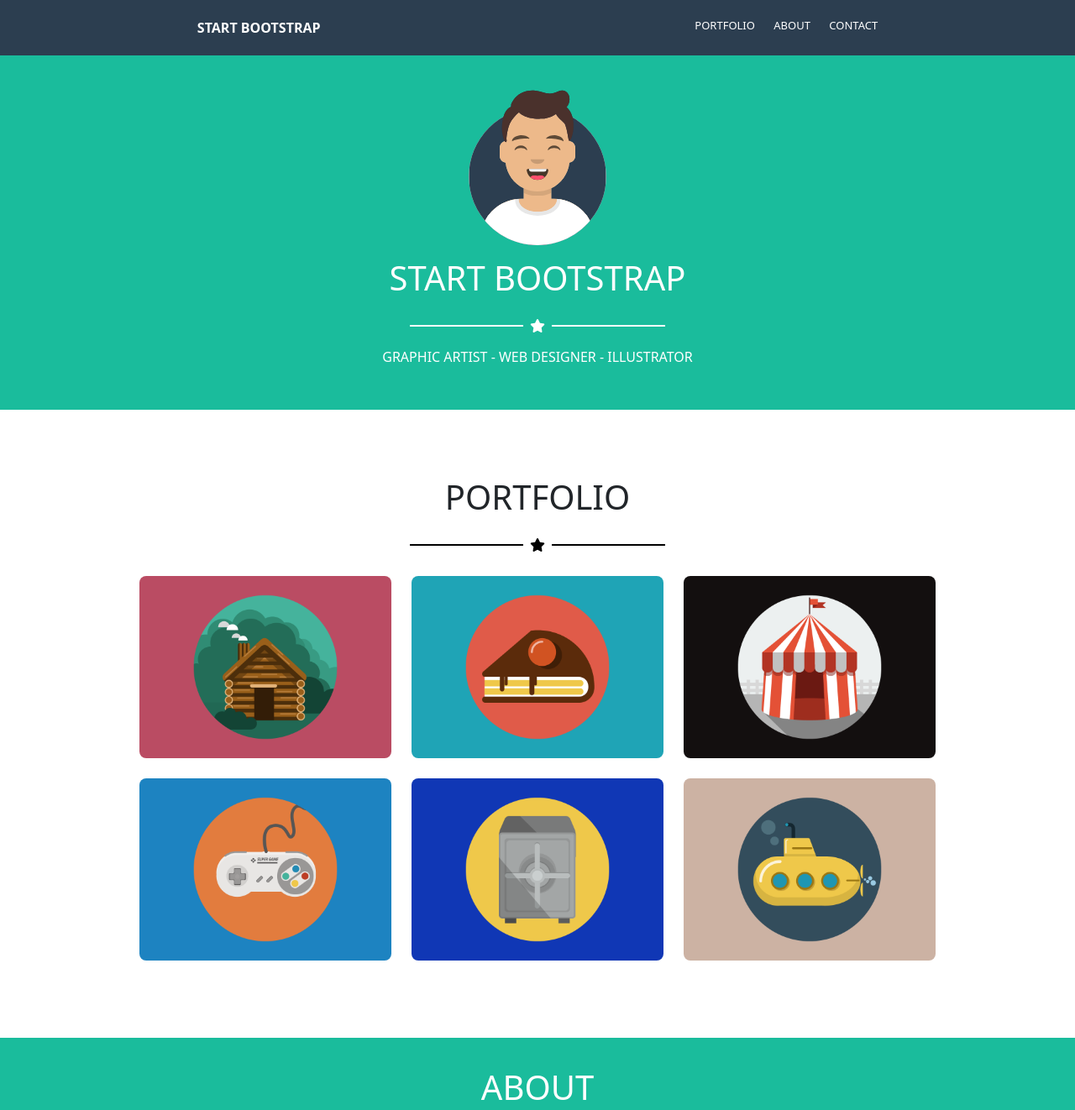
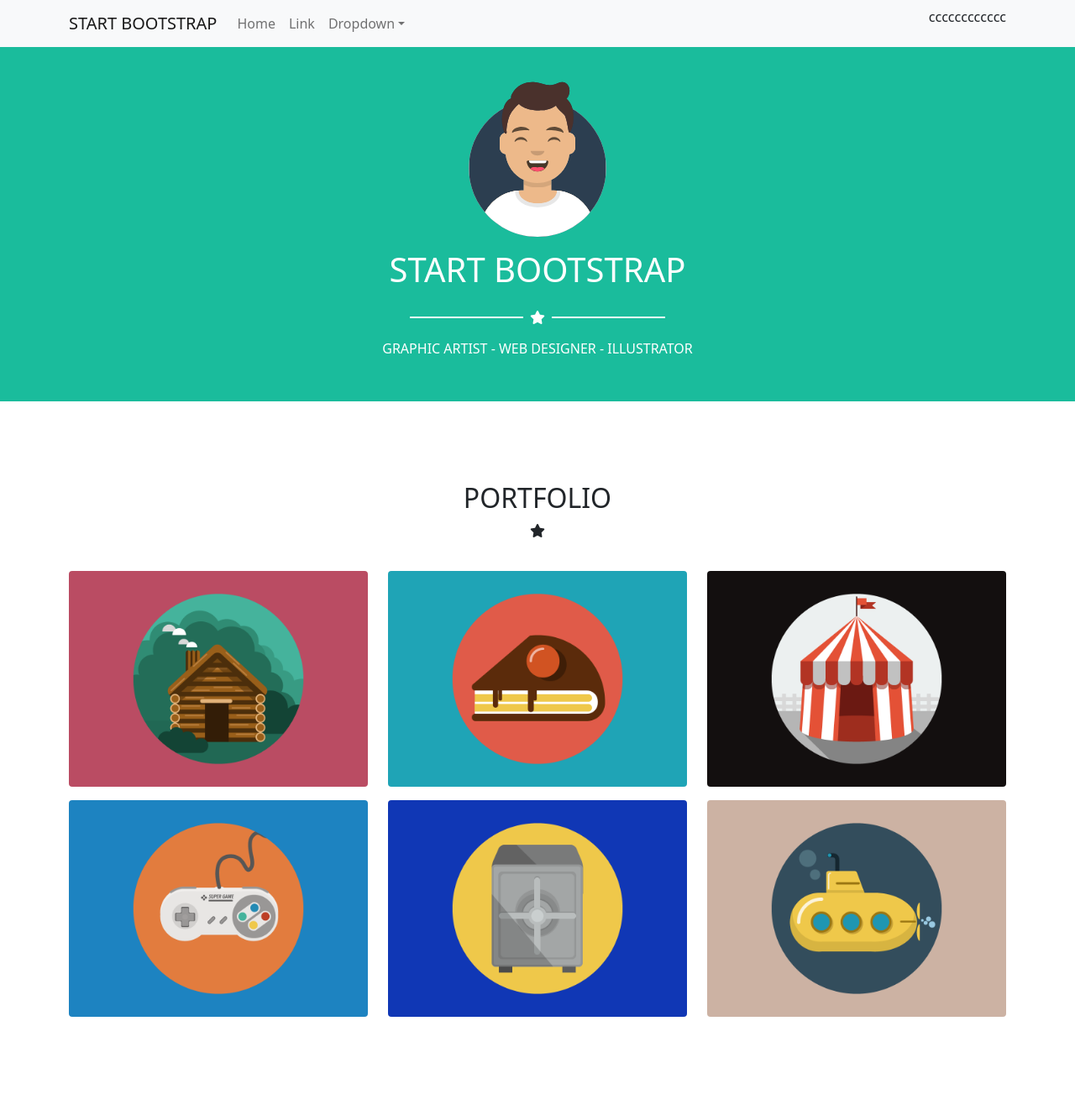
Before and after one commit to lumilio/html-css-bootstrap-freelancer, a plain HTML site: page index.html in a window 1280 px wide. Shown: the top 1322 px of the page at 84% size. Drawn offline with nearby package versions, Linux system fonts and the light colour scheme.

Commit message:
inizio modifica struttura pagina

```diff
--- a/css/cascading-style-sheets.css
+++ b/css/cascading-style-sheets.css
@@ -2,12 +2,6 @@
     box-sizing: border-box;
     margin: 0;
     padding: 0;
-}
-
-.clearfix::after{
-    content: '';
-    clear: both;
-    display: table;
 }
 
 #_boxheader_{
@@ -24,6 +18,15 @@
 #_boxnav_ p{
     font-size: small;
 }
+
+
+
+
+
+
+
+
+
 
 
 #_box1_{
--- a/index.html
+++ b/index.html
@@ -10,16 +10,37 @@
   <script src="https://kit.fontawesome.com/bff27338f6.js" crossorigin="anonymous"></script>
 </head>
 <body>
-    <header>
-        <div id="_boxheader_" class="container-fluid d-flex justify-content-around text-white">
-            <p><b>START BOOTSTRAP</b></p>
-            <div id="_boxnav_" class="d-flex">
-                <p>PORTFOLIO</p>
-                <p>ABOUT</p>
-                <p>CONTACT</p>
-            </div>
+    <nav class="navbar navbar-expand-lg navbar-light bg-light fixed-top|fixed-bottom|sticky-top">
+        <div class="container">
+          <a class="navbar-brand" href="#">START BOOTSTRAP</a>
+
+          <button class="navbar-toggler hidden-md-up" type="button" data-bs-toggle="collapse" data-bs-target="#collapsibleNavId" aria-controls="collapsibleNavId"
+              aria-expanded="false" aria-label="Toggle navigation"> <span class="navbar-toggler-icon"></span></button>
+
+          <div class="collapse navbar-collapse" id="collapsibleNavId">
+
+            <ul class="navbar-nav me-auto mt-2 mt-lg-0">
+              <li class="nav-item active">
+                <a class="nav-link" href="#">Home <span class="visually-hidden">(current)</span></a>
+              </li>
+              <li class="nav-item">
+                <a class="nav-link" href="#">Link</a>
+              </li>
+              <li class="nav-item dropdown">
+                <a class="nav-link dropdown-toggle" href="#" id="dropdownId" data-bs-toggle="dropdown" aria-haspopup="true" aria-expanded="false">Dropdown</a>
+                <div class="dropdown-menu" aria-labelledby="dropdownId">
+                  <a class="dropdown-item" href="#">Action 1</a>
+                  <a class="dropdown-item" href="#">Action 2</a>
+                </div>
+              </li>
+            </ul>
+            <p>cccc</p>
+            <p>cccc</p>
+            <p>cccc</p>
+
+          </div>
         </div>
-    </header>
+    </nav>
     <main>
         <div id="_box1_" class="container-fluid d-flex">
             <img src="img/avatar.svg" alt="">
@@ -31,35 +52,46 @@
             </div>
             <p class="text-white">GRAPHIC ARTIST - WEB DESIGNER - ILLUSTRATOR</p>
         </div>
-        <div id="_box2_" class="container-fluid d-flex">
-            <h1>PORTFOLIO</h1>
-            <div class="separatore d-flex .flex-row justify-content-around align-items-center text-black">
-                <div id="lilrow"></div>
-                <i class="fas fa-star"></i>
-                <div id="lilrow"></div>
-            </div>
-            <div class="portfolio">
-                <div class="row">
-                    <div class="col">
-                        <img src="img/cabin.png" alt="">
+        <div class="portfolio my-5">
+            <div class="container py-5">
+                <div class="col-12 text-center">
+                    <h2>PORTFOLIO</h2>
+                    <i class="fas
+                        fa-star"></i>
+                </div>
+                <div class="row align-items-center my-3">
+                    <div class="col-12 col-md-6 col-xl-4 d-flex
+                        justify-content-center my-2">
+                        <img src="./img/cabin.png" alt="" class="img-fluid
+                            rounded">
                     </div>
-                    <div class="col">
-                        <img src="img/cake.png" alt="">
+                    <div class="col-12 col-md-6 col-xl-4 d-flex
+                        justify-content-center my-2">
+                        <img src="./img/cake.png" alt="" class="img-fluid
+                            rounded">
                     </div>
-                    <div class="col">
-                        <img src="img/circus.png" alt="">
+                    <div class="col-12 col-md-6 col-xl-4 d-flex
+                        justify-content-center my-2">
+                        <img src="./img/circus.png" alt="" class="img-fluid
+                            rounded">
                     </div>
-                </div>
-                <div class="row">
-                    <div class="col">
-                        <img src="img/game.png" alt="">
+                    <div class="col-12 col-md-6 col-xl-4 d-flex
+                        justify-content-center my-2">
+                        <img src="./img/game.png" alt="" class="img-fluid
+                            rounded">
                     </div>
-                    <div class="col">
-                        <img src="img/safe.png" alt="">
+                    <div class="col-12 col-md-6 col-xl-4 d-flex
+                        justify-content-center my-2">
+                        <img src="./img/safe.png" alt="" class="img-fluid
+                            rounded">
                     </div>
-                    <div class="col">
-                        <img src="img/submarine.png" alt="">
+                    <div class="col-12 col-md-6 col-xl-4 d-flex
+                        justify-content-center my-2">
+                        <img src="./img/submarine.png" alt=""
+                            class="img-fluid
+                            rounded">
                     </div>
+
                 </div>
             </div>
         </div>
```
